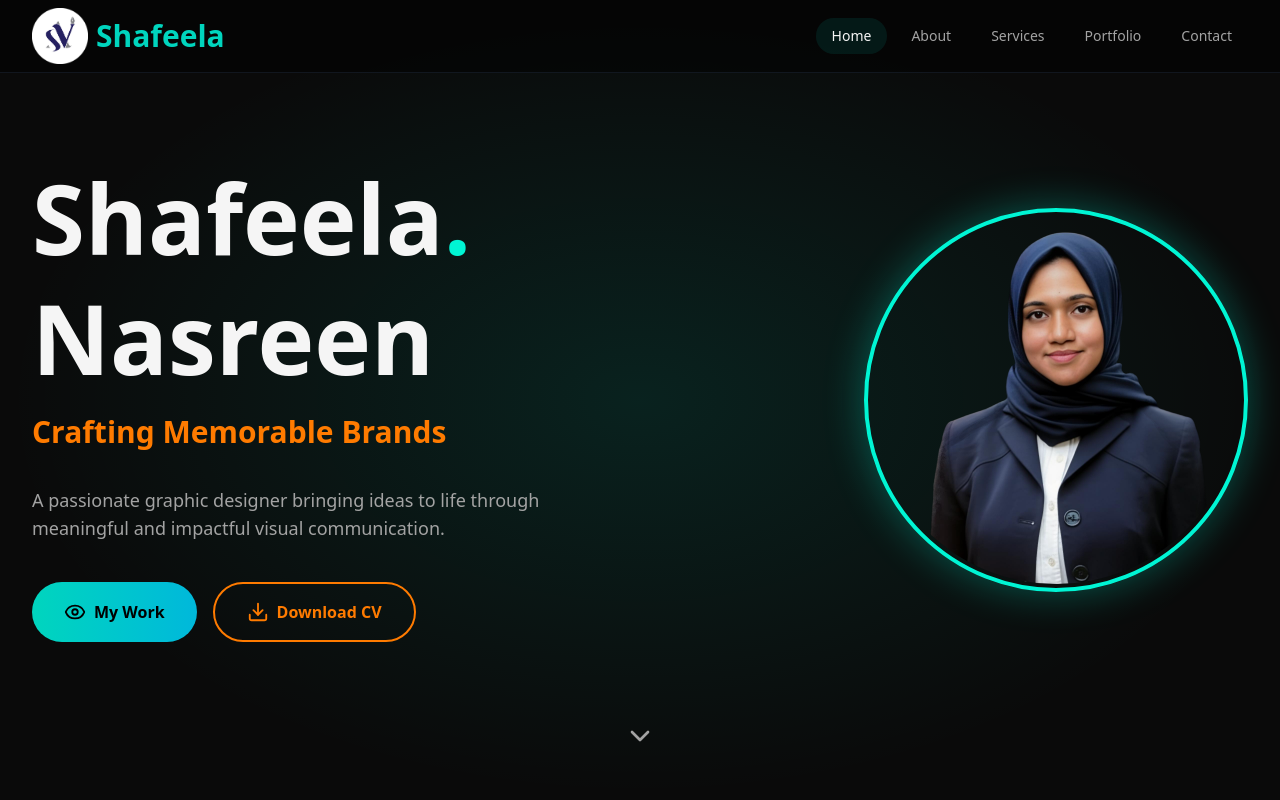
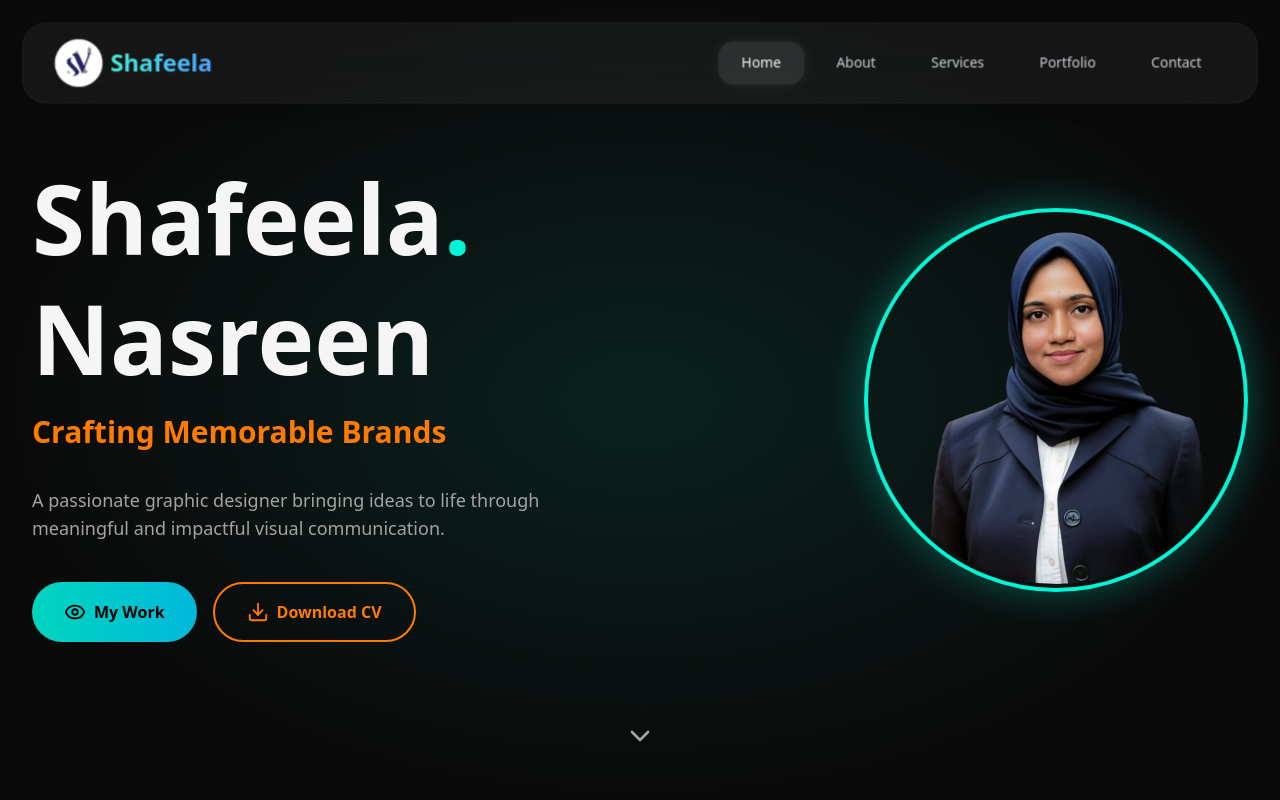
Before and after one commit to maherali22/shafeela-nasreen, a React (Vite) app: page / in a window 1280 px wide. Shown: the top 800 px of the page. Built offline with nearby package versions, Linux system fonts and the light colour scheme.

Commit message:
navbar modified

```diff
--- a/src/App.jsx
+++ b/src/App.jsx
@@ -548,11 +548,11 @@ const Navbar = () => {
 
   useEffect(() => {
     const handleScroll = () => {
-      setScrolled(window.scrollY > 50);
+      setScrolled(window.scrollY > 40);
       const sections = navLinks.map((link) =>
         document.getElementById(link.toLowerCase())
       );
-      const scrollPosition = window.scrollY + 150;
+      const scrollPosition = window.scrollY + 120;
 
       for (const section of sections) {
         if (
@@ -570,12 +570,10 @@ const Navbar = () => {
 
     window.addEventListener("scroll", handleScroll);
     return () => window.removeEventListener("scroll", handleScroll);
-  }, []);
+  }, [navLinks]);
 
   const scrollToSection = (id) => {
-    document
-      .getElementById(id.toLowerCase())
-      ?.scrollIntoView({ behavior: "smooth" });
+    document.getElementById(id.toLowerCase())?.scrollIntoView({ behavior: "smooth" });
   };
 
   const handleMobileLinkClick = (id) => {
@@ -584,56 +582,76 @@ const Navbar = () => {
   };
 
   const mobileMenuVariants = {
-    open: { transition: { staggerChildren: 0.07, delayChildren: 0.2 } },
-    closed: { transition: { staggerChildren: 0.05, staggerDirection: -1 } },
+    open: {
+      transition: { staggerChildren: 0.08, delayChildren: 0.15 },
+    },
+    closed: {
+      transition: { staggerChildren: 0.05, staggerDirection: -1 },
+    },
   };
 
   const mobileLinkVariants = {
-    open: {
-      y: 0,
-      opacity: 1,
-      transition: { y: { stiffness: 1000, velocity: -100 } },
-    },
-    closed: { y: 50, opacity: 0, transition: { y: { stiffness: 1000 } } },
+    open: { opacity: 1, y: 0, transition: { stiffness: 300, damping: 25 } },
+    closed: { opacity: 0, y: 30 },
   };
 
   return (
-    <nav
-      className={`fixed top-0 w-full z-40 transition-all duration-300 ${
-        scrolled ? "bg-black/80 backdrop-blur-lg" : "bg-black/50"
-      } border-b border-gray-800/50`}
-    >
-      <div className="container mx-auto px-6 lg:px-8 flex justify-between items-center py-2">
+    <nav className="fixed top-0 w-full z-50 pointer-events-none">
+      {/* --- Main Glass Navbar --- */}
+      <motion.div
+        className={`pointer-events-auto mx-4 mt-4 rounded-3xl backdrop-blur-2xl border transition-all duration-500 ease-out ${
+          scrolled
+            ? "bg-black/40 border-white/10 shadow-xl shadow-black/20"
+            : "bg-white/5 border-white/5 shadow-lg shadow-black/10"
+        }`}
+        animate={{
+          y: scrolled ? 0 : 6,
+          scale: scrolled ? 1 : 0.99,
+        }}
+        transition={{ type: "tween", duration: 0.35 }}
+      >
+        <div className="container mx-auto px-6 lg:px-8 flex justify-between items-center py-4">
+          {/* --- Logo --- */}
           <motion.div
             onClick={() => scrollToSection("Home")}
             className="flex items-center gap-2 cursor-pointer"
-          whileHover={{ scale: 1.05 }}
-          whileTap={{ scale: 0.95 }}
-          transition={{ type: "spring", stiffness: 300 }}
-        >
-          <img src={logoImage} alt="SV Logo" className="h-14 w-auto" />
-          <span className="text-2xl sm:text-3xl font-bold text-teal-400">
+            whileHover={{ scale: 1.03 }}
+            whileTap={{ scale: 0.98 }}
+            transition={{ type: "spring", stiffness: 400, damping: 20 }}
+          >
+            <img src={logoImage} alt="SV Logo" className="h-12 w-auto" />
+            <span className="text-xl sm:text-2xl font-semibold bg-gradient-to-r from-teal-300 to-blue-400 text-transparent bg-clip-text">
               Shafeela
             </span>
           </motion.div>
 
-        {/* Desktop Navigation */}
+          {/* --- Desktop Nav --- */}
           <div className="hidden md:flex items-center space-x-2">
             {navLinks.map((link) => (
               <motion.button
                 key={link}
                 onClick={() => scrollToSection(link)}
-              className="px-4 py-2 text-sm font-medium relative"
-              animate={{
-                color: activeSection === link ? colors.text : colors.muted,
-              }}
-              whileHover={{ color: colors.text }}
-            >
+                className={`px-6 py-3 text-sm font-medium relative rounded-2xl transition-colors duration-300 group ${
+                  activeSection === link
+                    ? "text-white"
+                    : "text-gray-300 hover:text-white"
+                }`}
+                whileHover={{ y: -2, scale: 1.04 }}
+                whileTap={{ scale: 0.98 }}
+              >
+                {/* --- Active Link Indicator --- */}
                 {activeSection === link && (
-                <motion.div
-                  className="absolute inset-0 rounded-full bg-teal-400/10"
-                  layoutId="activePill"
-                  transition={{ type: "spring", stiffness: 300, damping: 30 }}
+                  <motion.span
+                    layoutId="activeGlow"
+                    className="absolute inset-0 rounded-2xl bg-white/10"
+                    style={{
+                      boxShadow: "0 0 15px rgba(255, 255, 255, 0.08)",
+                    }}
+                    transition={{
+                      type: "spring",
+                      stiffness: 400,
+                      damping: 30,
+                    }}
                   />
                 )}
                 <span className="relative z-10">{link}</span>
@@ -641,39 +659,50 @@ const Navbar = () => {
             ))}
           </div>
 
-        {/* Mobile Menu Toggle */}
+          {/* --- Mobile Menu Button --- */}
           <div className="md:hidden">
-          <button
+            <motion.button
               onClick={() => setIsOpen(!isOpen)}
-            className="p-2 text-white"
-            aria-label="Toggle menu"
-          >
-            <AnimatePresence mode="wait">
-              <motion.div
-                key={isOpen ? "x" : "menu"}
-                initial={{ rotate: -90, opacity: 0 }}
+              className="p-3 bg-black/20 backdrop-blur-md border border-white/10 rounded-2xl text-white flex items-center justify-center"
+              whileHover={{ scale: 1.08 }}
+              whileTap={{ scale: 0.95 }}
+              transition={{ type: "spring", stiffness: 400, damping: 16 }}
+              aria-label={isOpen ? "Close menu" : "Open menu"}
+            >
+              <div className="w-6 h-6 flex items-center justify-center relative">
+                <AnimatePresence mode="popLayout" initial={false}>
+                  <motion.div
+                    key={isOpen ? "close" : "menu"}
+                    initial={{ rotate: 180, opacity: 0 }}
                     animate={{ rotate: 0, opacity: 1 }}
-                exit={{ rotate: 90, opacity: 0 }}
-                transition={{ duration: 0.2 }}
-              >
-                {isOpen ? <X size={24} /> : <Menu size={24} />}
+                    exit={{ rotate: -180, opacity: 0 }}
+                    transition={{ duration: 0.32, ease: [0.3, 0.7, 0.3, 1] }}
+                    className="absolute inset-0 flex items-center justify-center"
+                  >
+                    {isOpen ? (
+                      <X size={20} strokeWidth={2.5} />
+                    ) : (
+                      <Menu size={20} strokeWidth={2.5} />
+                    )}
                   </motion.div>
                 </AnimatePresence>
-          </button>
-        </div>
-      </div>
-
-      {/* Mobile Menu Dropdown */}
+              </div>
+            </motion.button>
+          </div>
+        </div>
+
+        {/* --- Mobile Menu --- */}
         <AnimatePresence>
           {isOpen && (
             <motion.div
               initial={{ height: 0, opacity: 0 }}
               animate={{ height: "auto", opacity: 1 }}
               exit={{ height: 0, opacity: 0 }}
-            className="md:hidden overflow-hidden border-t border-gray-800/50 bg-black/50 backdrop-blur-lg"
-          >
-            <motion.div
-              className="flex flex-col items-center pt-2 pb-4 space-y-1"
+              transition={{ duration: 0.5, ease: [0.32, 0.72, 0, 1] }}
+              className="md:hidden border-t border-white/10 bg-black/30"
+            >
+              <motion.div
+                className="flex flex-col px-4 py-6 space-y-3"
                 variants={mobileMenuVariants}
                 initial="closed"
                 animate="open"
@@ -683,12 +712,14 @@ const Navbar = () => {
                   <motion.button
                     key={link}
                     onClick={() => handleMobileLinkClick(link)}
-                  className="w-full text-center py-3 text-lg"
-                  style={{
-                    color:
-                      activeSection === link ? colors.accent1 : colors.text,
-                  }}
+                    className={`py-4 px-6 rounded-2xl text-lg font-medium text-center transition-all duration-300 ${
+                      activeSection === link
+                        ? "text-white bg-white/15 border border-white/20 shadow-lg"
+                        : "text-gray-300 hover:bg-white/10 hover:text-white"
+                    }`}
                     variants={mobileLinkVariants}
+                    whileHover={{ x: 6, scale: 1.02 }}
+                    whileTap={{ scale: 0.98 }}
                   >
                     {link}
                   </motion.button>
@@ -697,6 +728,7 @@ const Navbar = () => {
             </motion.div>
           )}
         </AnimatePresence>
+      </motion.div>
     </nav>
   );
 };
```
Lines whose indentation alone changed are shown as unchanged.
